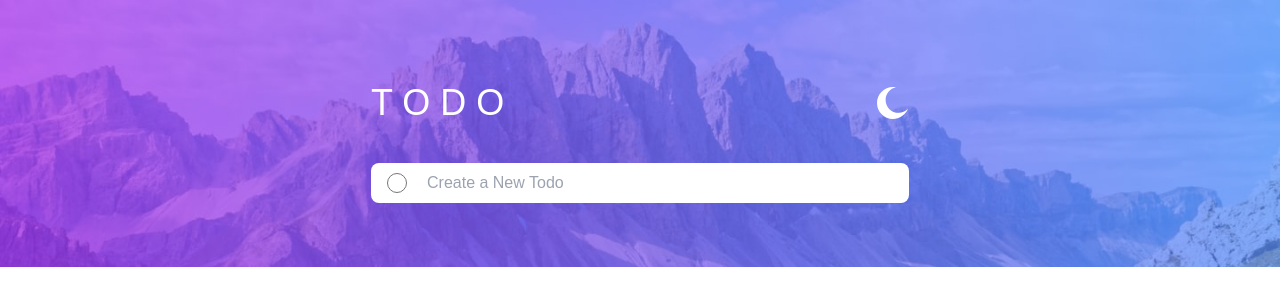
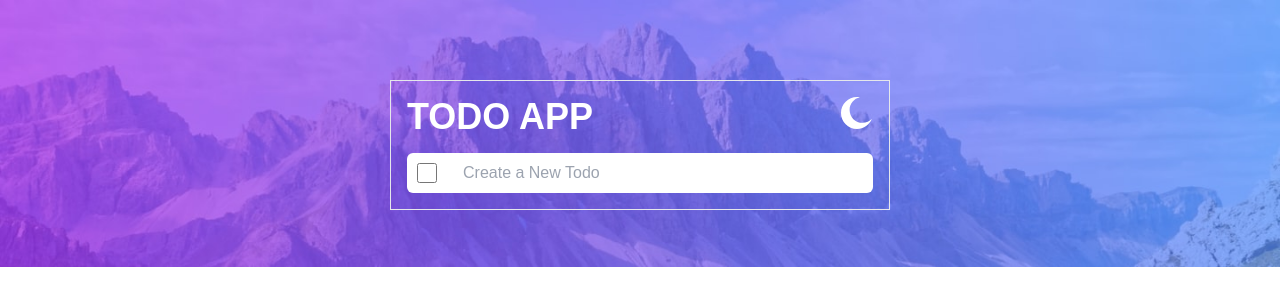
Before and after one commit to Dhruvmehta1311/todo-app, a React app: page / in a window 1280 px wide. Shown: the top 306 px of the page. Built offline with nearby package versions, Linux system fonts and the light colour scheme; the HTML template or start-up script is replaced by a standard one.

Commit message:
Modified Layout.

```diff
--- a/src/App.jsx
+++ b/src/App.jsx
@@ -12,30 +12,32 @@ function App() {
 
 function Header() {
   return (
-    <div className="font-josefin">
-      <div className="">
+    <div className="font-josefin relative p-20">
+      <div className="absolute w-full -z-10 top-0 left-0">
         <img className="w-full hidden sm:block" src={lightdesktop} alt="" />
         <img className="w-full sm:hidden" src={lightmobile} alt="" />
       </div>
-      <div className=" flex justify-between  p-4 items-center  max-w-[370px] sm:max-w-[570px] w-[90%] mx-auto relative z-10 sm:mt-[-200px] mt-[-150px] flex-col gap-6 sm:gap-10">
-        <div className="flex items-center justify-between w-full">
-          <p className="text-3xl sm:text-4xl text-white font-medium">T O D O</p>
-          <img className="h-8 cursor-pointer" src={moon} alt="" />
+      <main className="p-4 border max-w-[500px] w-[90%] mx-auto flex flex-col gap-4">
+        <div className="flex w-full justify-between">
+          <h2 className="text-white text-4xl font-bold">TODO APP</h2>
+          <img className="h-8" src={moon} alt="" />
         </div>
-        <div className="w-full relative">
+
+        <form>
+          <div className="relative">
             <input
-            className="w-full h-[40px] pl-14 rounded-lg outline-none placeholder:font-josefin"
+              className="w-full h-[40px] pl-14 rounded-md outline-none"
               type="text"
               placeholder="Create a New Todo"
             />
+
             <input
-            className="absolute w-radio h-radio top-2.5 left-4 "
-            type="radio"
-            name=""
-            id=""
+              className="absolute top-2.5 left-2.5 w-radio h-radio "
+              type="checkbox"
             />
           </div>
-      </div>
+        </form>
+      </main>
     </div>
   );
 }
```
Lines whose indentation alone changed are shown as unchanged.
